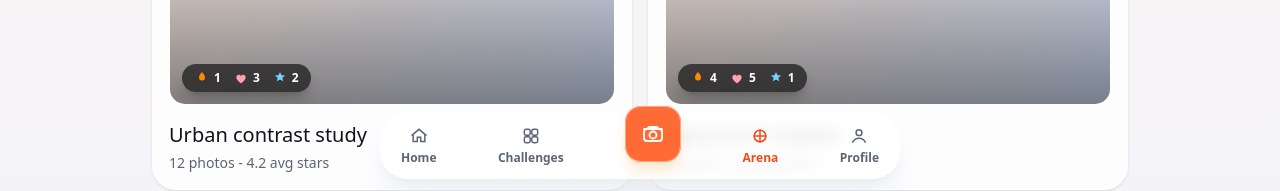
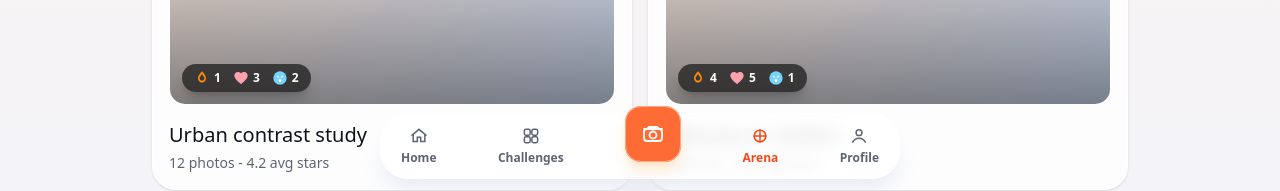
Before and after one commit to TorAtle84/ShotChall, a Next.js app in the folder apps/web/: page /arena in a window 1280 px wide. Shown: the part 605-796 px from the top of the page. Built offline with nearby package versions, Linux system fonts and the light colour scheme; a web font is replaced by a local one.

Commit message:
feat: add logout button, update reaction icons with flame/heart/wow

```diff
--- a/apps/web/app/(tabs)/profile/page.tsx
+++ b/apps/web/app/(tabs)/profile/page.tsx
@@ -1,4 +1,5 @@
 import Link from "next/link";
+import LogoutButton from "@/components/LogoutButton";
 
 export default function ProfilePage() {
   return (
@@ -12,12 +13,15 @@ export default function ProfilePage() {
             Keep your public challenger status and stats visible.
           </p>
         </div>
+        <div className="flex items-center gap-3">
           <Link
             href="/settings"
             className="rounded-2xl border border-white/60 bg-white/80 px-4 py-2 text-sm font-semibold text-[color:var(--color-muted)]"
           >
             Settings
           </Link>
+          <LogoutButton />
+        </div>
       </header>
 
       <section className="rounded-[28px] border border-white/70 bg-white/80 p-6 shadow-sm">
--- a/apps/web/app/auth/actions.ts
+++ b/apps/web/app/auth/actions.ts
@@ -4,6 +4,12 @@ import { headers } from "next/headers";
 import { redirect } from "next/navigation";
 import { createSupabaseServerClient } from "@/lib/supabase/server";
 import { validatePassword } from "@/lib/validators/auth";
+
+export async function signOut() {
+  const supabase = await createSupabaseServerClient();
+  await supabase.auth.signOut();
+  redirect("/auth/login");
+}
 
 function redirectWithError(path: string, message: string) {
   const separator = path.includes("?") ? "&" : "?";
--- /dev/null
+++ b/apps/web/components/LogoutButton.tsx
@@ -0,0 +1,16 @@
+"use client";
+
+import { signOut } from "@/app/auth/actions";
+
+export default function LogoutButton() {
+    return (
+        <form action={signOut}>
+            <button
+                type="submit"
+                className="rounded-2xl border border-red-200 bg-red-50 px-4 py-2 text-sm font-semibold text-red-600 transition hover:bg-red-100"
+            >
+                Log out
+            </button>
+        </form>
+    );
+}
--- a/apps/web/components/ReactionSummary.tsx
+++ b/apps/web/components/ReactionSummary.tsx
@@ -9,17 +9,20 @@ type ReactionSummaryProps = {
 const icons = {
   flame: (
     <svg viewBox="0 0 24 24" className="h-4 w-4" fill="currentColor">
-      <path d="M12 3c-2 2.4-4.5 4.9-4.5 8.2a4.5 4.5 0 0 0 9 0c0-3.3-2.5-5.8-4.5-8.2z" />
+      <path d="M12 2c-2.5 3-6 6-6 10.5C6 16.1 8.7 19 12 19s6-2.9 6-6.5C18 8 14.5 5 12 2zm0 14c-2 0-3.5-1.6-3.5-3.5 0-2.2 1.8-4 3.5-6 1.7 2 3.5 3.8 3.5 6 0 1.9-1.5 3.5-3.5 3.5z" />
     </svg>
   ),
   heart: (
     <svg viewBox="0 0 24 24" className="h-4 w-4" fill="currentColor">
-      <path d="M12 20s-7-4.4-7-9.1C5 8.5 6.6 7 8.5 7c1.5 0 2.8.7 3.5 1.9C12.8 7.7 14 7 15.5 7 17.4 7 19 8.5 19 10.9 19 15.6 12 20 12 20z" />
+      <path d="M12 21.35l-1.45-1.32C5.4 15.36 2 12.28 2 8.5 2 5.42 4.42 3 7.5 3c1.74 0 3.41.81 4.5 2.09C13.09 3.81 14.76 3 16.5 3 19.58 3 22 5.42 22 8.5c0 3.78-3.4 6.86-8.55 11.54L12 21.35z" />
     </svg>
   ),
   wow: (
     <svg viewBox="0 0 24 24" className="h-4 w-4" fill="currentColor">
-      <path d="M12 3l2.2 4.9 5.3.5-4 3.4 1.2 5.1-4.7-2.8-4.7 2.8 1.2-5.1-4-3.4 5.3-.5L12 3z" />
+      <circle cx="12" cy="12" r="10" />
+      <circle cx="9" cy="10" r="1.5" fill="white" />
+      <circle cx="15" cy="10" r="1.5" fill="white" />
+      <ellipse cx="12" cy="16" rx="2" ry="2.5" fill="white" />
     </svg>
   ),
 };
```
Lines whose indentation alone changed are shown as unchanged.
